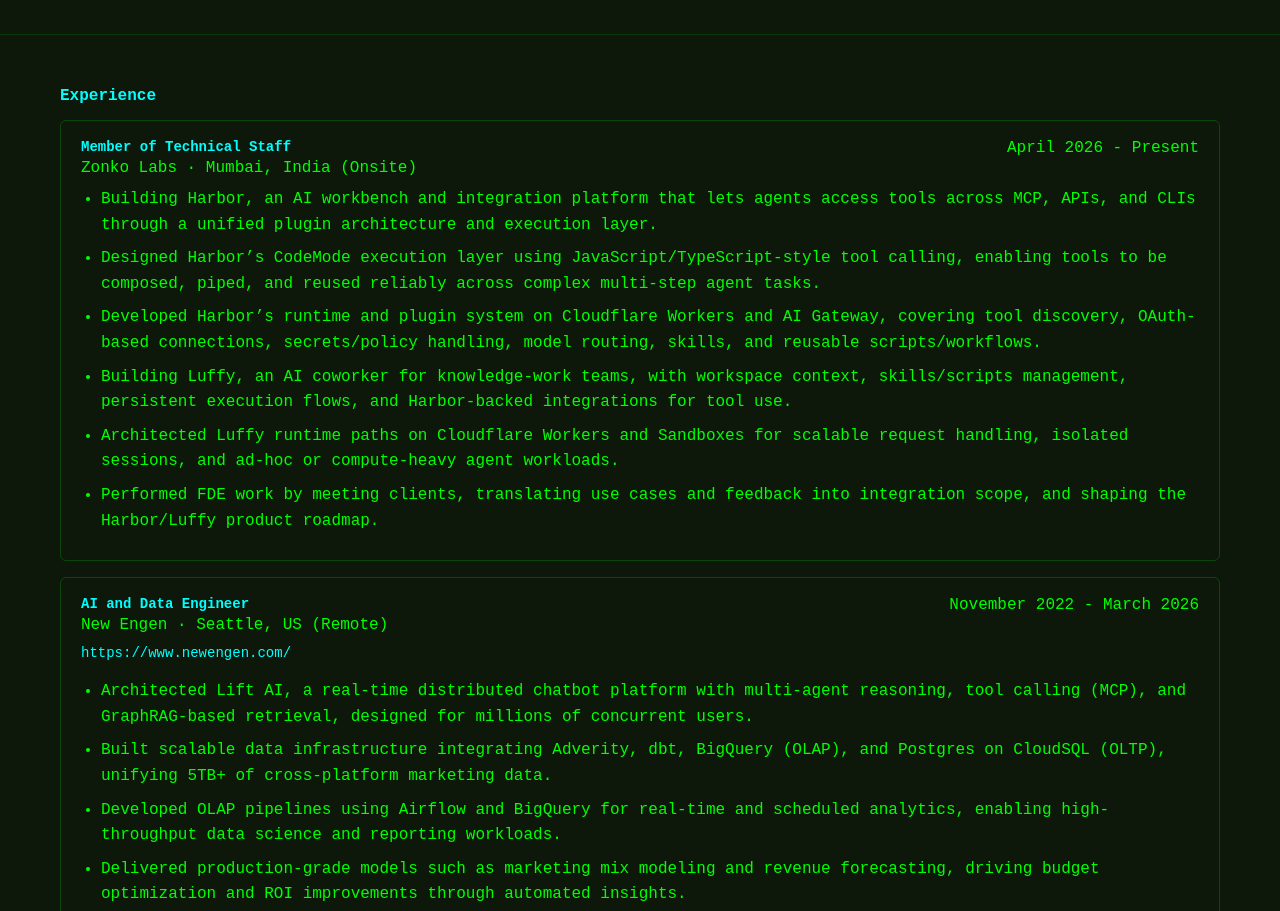
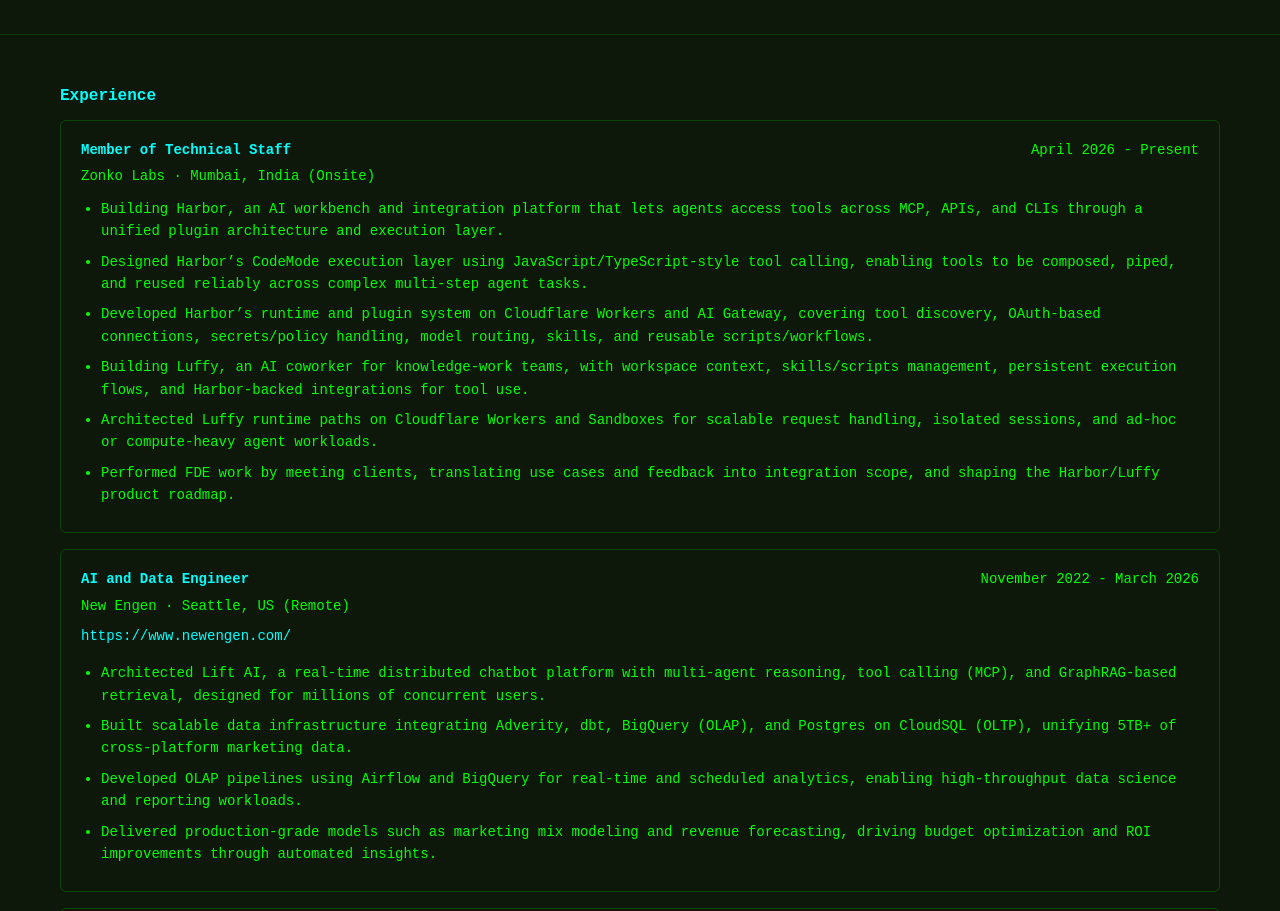
Before and after one commit to kshgrk/portfolio, a website: page index.html in a window 1280 px wide. Shown: the part 840-1751 px from the top of the page. Drawn offline with Linux system fonts and the light colour scheme.

Commit message:
Normalize experience section typography

```diff
--- a/style.css
+++ b/style.css
@@ -109,6 +109,11 @@ body {
 .content-section .contact-list,
 .content-section .contact-item,
 .content-section .contact-label,
+.content-section .experience-role,
+.content-section .experience-company,
+.content-section .experience-date,
+.content-section .experience-points,
+.content-section .experience-points li,
 .content-section a { font-size: 14px; }
 
 /* Terminal container */
@@ -515,12 +520,15 @@ a:hover {
     color: var(--accent-color);
     font-size: 14px;
     font-weight: 600;
+    line-height: 1.6;
     margin: 0 0 4px 0;
 }
 
 .experience-company,
 .experience-date {
     color: var(--primary-color);
+    font-size: 14px;
+    line-height: 1.6;
 }
 
 .experience-date {
@@ -531,17 +539,25 @@ a:hover {
     display: inline-block;
     margin-bottom: 10px;
     color: var(--accent-color);
+    font-size: 14px;
 }
 
 .experience-points {
     margin: 0;
     padding-left: 20px;
     color: var(--primary-color);
+    font-size: 14px;
 }
 
 .experience-points li {
     margin: 8px 0;
     line-height: 1.6;
+    font-size: 14px;
+}
+
+.experience-card h3 {
+    margin-block-start: 0;
+    margin-block-end: 4px;
 }
 
 /* Responsive design */
```
